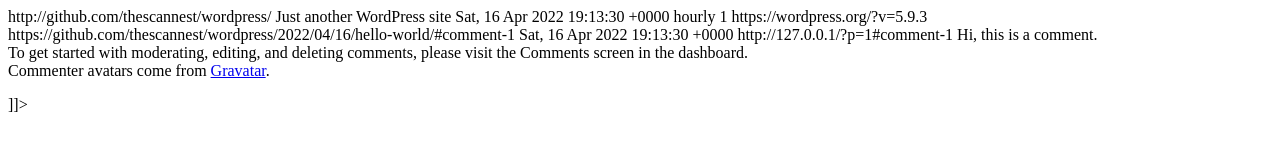
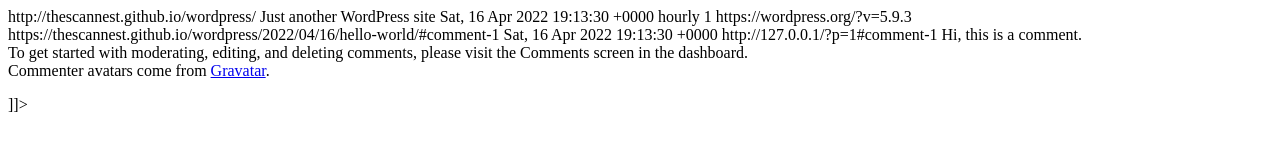
Before and after one commit to cyberphace/wordpress, a plain HTML site: page comments/feed/index.html in a window 1280 px wide. Drawn offline with Linux system fonts and the light colour scheme.

Commit message:
WP2Static UPDATE comments/feed/index.html

```diff
--- a/comments/feed/index.html
+++ b/comments/feed/index.html
@@ -8,8 +8,8 @@
 <channel>
 	<title>
 	Comments for User&#039;s blog	</title>
-	<atom:link href="https://github.com/thescannest/wordpress/comments/feed/" rel="self" type="application/rss+xml" />
-	<link>http://github.com/thescannest/wordpress/</link>
+	<atom:link href="https://thescannest.github.io/wordpress/comments/feed/" rel="self" type="application/rss+xml" />
+	<link>http://thescannest.github.io/wordpress/</link>
 	<description>Just another WordPress site</description>
 	<lastBuildDate>Sat, 16 Apr 2022 19:13:30 +0000</lastBuildDate>
 	<sy:updatePeriod>
@@ -20,7 +20,7 @@
 	<item>
 		<title>
 		Comment on Hello world! by A WordPress Commenter		</title>
-		<link>https://github.com/thescannest/wordpress/2022/04/16/hello-world/#comment-1</link>
+		<link>https://thescannest.github.io/wordpress/2022/04/16/hello-world/#comment-1</link>
 
 		<dc:creator><![CDATA[A WordPress Commenter]]></dc:creator>
 		<pubDate>Sat, 16 Apr 2022 19:13:30 +0000</pubDate>
```
